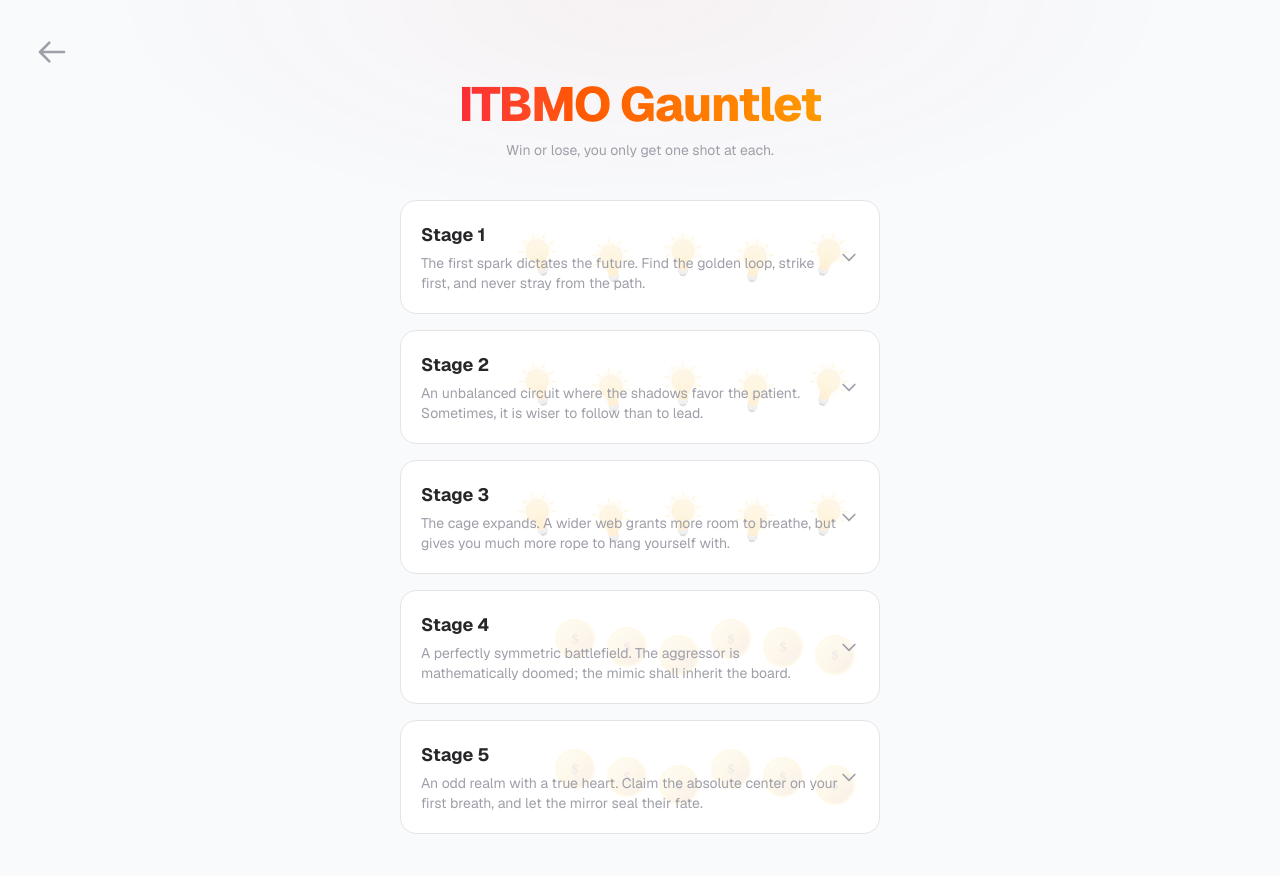
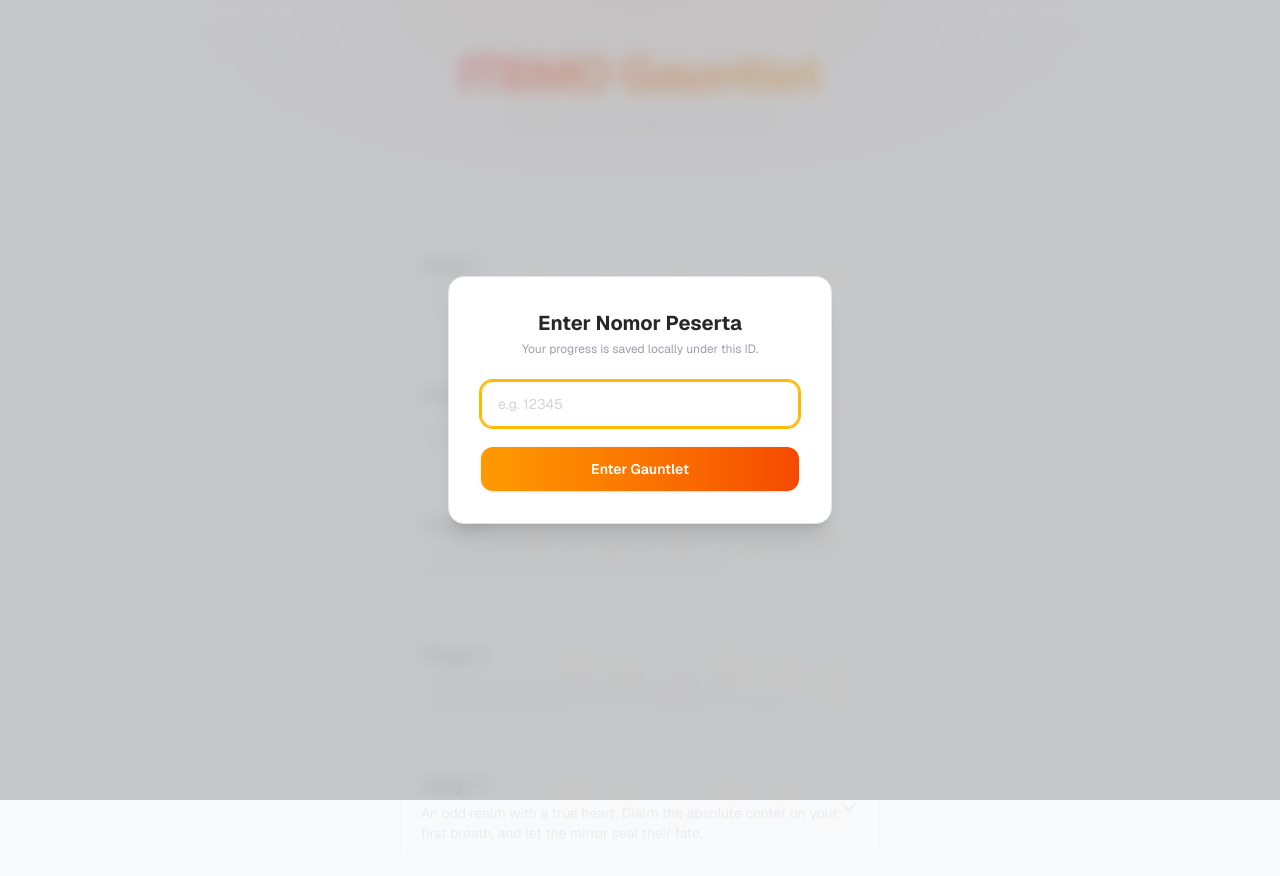
Before and after one commit to timoruslim/lamp-game, a Next.js app: page /gauntlet in a window 1280 px wide. Shown: the top 876 px of the page. Built offline with nearby package versions, Linux system fonts and the light colour scheme.

Commit message:
feat: add indexed progress - nomer peserta as ID for progress storage - landing page and texts formalized - tweak animations and hovers

```diff
--- a/src/app/gauntlet/page.tsx
+++ b/src/app/gauntlet/page.tsx
@@ -3,17 +3,20 @@
 /**
  * Gauntlet Hub — Displays 5 pre-configured game stages.
  *
- * Each stage can be played exactly once (win or lose).
- * Completed stages are greyed out and unclickable.
- * The user picks their turn order before launching each stage.
+ * Flow:
+ *   1. Page loads → modal overlay asks for Nomor Peserta.
+ *   2. On submit → load that participant's progress, dismiss modal.
+ *   3. Stagger-animate the header + stage cards.
+ *   4. Cards become interactable once the intro animation completes.
  */
 
-import { useState, useEffect, useCallback } from "react";
+import { useState, useEffect, useCallback, useRef } from "react";
 import { motion, AnimatePresence } from "framer-motion";
-import Link from "next/link";
 import { useRouter } from "next/navigation";
 import {
-  getGauntletProgress,
+  getParticipantProgress,
+  setActiveParticipant,
+  getActiveParticipant,
   type GauntletProgress,
   type StageResult,
 } from "@/src/lib/gauntletStorage";
@@ -34,15 +37,15 @@ interface StageConfig {
 }
 
 const stages: StageConfig[] = [
-  { id: 1, title: "Stage 1", subtitle: "The first spark dictates the future. Find the golden loop, strike first, and never stray from the path.", gameType: "lamp", params: { m: 7, n: 3 }, rules: "Toggle 1 of 7 bulbs per turn. No state may repeat; at most 3 bulbs may glow at once." },
+  { id: 1, title: "Stage 1", subtitle: "The first spark dictates the future. Find the golden loop, strike first, and never stray from the path.", gameType: "lamp", params: { m: 4, n: 4 }, rules: "Toggle 1 of 4 bulbs per turn. No state may repeat; at most 4 bulbs may glow at once." },
   { id: 2, title: "Stage 2", subtitle: "An unbalanced circuit where the shadows favor the patient. Sometimes, it is wiser to follow than to lead.", gameType: "lamp", params: { m: 6, n: 3 }, rules: "Toggle 1 of 6 bulbs per turn. No state may repeat; at most 3 bulbs may glow at once." },
   { id: 3, title: "Stage 3", subtitle: "The cage expands. A wider web grants more room to breathe, but gives you much more rope to hang yourself with.", gameType: "lamp", params: { m: 6, n: 4 }, rules: "Toggle 1 of 6 bulbs per turn. No state may repeat; at most 4 bulbs may glow at once." },
-  { id: 4, title: "Stage 4", subtitle: "A perfectly symmetric battlefield. The aggressor is mathematically doomed; the mimic shall inherit the board.", gameType: "coin", params: { m: 10, n: 10 }, rules: "Place a coin on a 10×10 grid. Coins block all 4 neighbors. The player with no valid moves loses." },
-  { id: 5, title: "Stage 5", subtitle: "An odd realm with a true heart. Claim the absolute center on your first breath, and let the mirror seal their fate.", gameType: "coin", params: { m: 9, n: 11 }, rules: "Place a coin on a 11×9 grid. Coins block all 4 neighbors. The player with no valid moves loses." },
+  { id: 4, title: "Stage 4", subtitle: "A perfectly symmetric battlefield. The aggressor is mathematically doomed; the mimic shall inherit the board.", gameType: "coin", params: { m: 10, n: 10 }, rules: "Place a coin on a 10×10 grid. Coins cannot be horizontally or vertically adjacent. The last player to move wins." },
+  { id: 5, title: "Stage 5", subtitle: "An odd realm with a true heart. Claim the absolute center on your first breath, and let the mirror seal their fate.", gameType: "coin", params: { m: 9, n: 11 }, rules: "Place a coin on a 11×9 grid. Coins cannot be horizontally or vertically adjacent. The last player to move wins." },
 ];
 
 /* ------------------------------------------------------------------ */
-/*  Result badge component                                             */
+/*  Result badge                                                       */
 /* ------------------------------------------------------------------ */
 
 function ResultBadge({ result }: { result: StageResult }) {
@@ -67,21 +70,62 @@ function ResultBadge({ result }: { result: StageResult }) {
 
 export default function GauntletHub() {
   const router = useRouter();
+
+  /* ---- Phase: "modal" → "ready" ---- */
+  const [phase, setPhase] = useState<"modal" | "ready">("modal");
+  const [participantId, setParticipantId] = useState("");
+  const [inputValue, setInputValue] = useState("");
+  const [inputError, setInputError] = useState(false);
   const [progress, setProgress] = useState<GauntletProgress>({});
   const [expandedStage, setExpandedStage] = useState<number | null>(null);
+  const [introAnimDone, setIntroAnimDone] = useState(false);
+  const inputRef = useRef<HTMLInputElement>(null);
 
-  /* Load progress from localStorage */
+  /* Check if there's already an active participant (e.g. returning from a game) */
   useEffect(() => {
-    setProgress(getGauntletProgress());
+    const existing = getActiveParticipant();
+    if (existing) {
+      setParticipantId(existing);
+      setProgress(getParticipantProgress(existing));
+      setPhase("ready");
+      setTimeout(() => setIntroAnimDone(true), 800 + stages.length * 100);
+    }
   }, []);
 
+  /* Auto-focus input when modal mounts */
+  useEffect(() => {
+    if (phase === "modal") {
+      setTimeout(() => inputRef.current?.focus(), 200);
+    }
+  }, [phase]);
+
+  /* ---- Modal submit ---- */
+  const handleModalSubmit = useCallback(() => {
+    const trimmed = inputValue.trim();
+    if (!trimmed) {
+      setInputError(true);
+      inputRef.current?.focus();
+      return;
+    }
+    playButtonClickSound();
+    setParticipantId(trimmed);
+    setActiveParticipant(trimmed);
+    setProgress(getParticipantProgress(trimmed));
+    setPhase("ready");
+
+    /* Mark intro animation done after stagger completes */
+    setTimeout(() => setIntroAnimDone(true), 800 + stages.length * 100);
+  }, [inputValue]);
+
+  /* ---- Stage interactions ---- */
   const handleStageClick = useCallback(
     (stage: StageConfig) => {
-      if (progress[String(stage.id)]) return; // already completed
+      if (!introAnimDone) return;
+      if (progress[String(stage.id)]) return;
       playButtonClickSound();
       setExpandedStage((prev) => (prev === stage.id ? null : stage.id));
     },
-    [progress]
+    [progress, introAnimDone]
   );
 
   const handleLaunch = useCallback(
@@ -94,10 +138,11 @@ export default function GauntletHub() {
         gauntletMode: "true",
         gauntletStage: String(stage.id),
         botFirst: String(!userIsFirst),
+        participantId,
       });
       router.push(`${basePath}?${params.toString()}`);
     },
-    [router]
+    [router, participantId]
   );
 
   /* Count progress */
@@ -115,27 +160,79 @@ export default function GauntletHub() {
         }}
       />
 
-      {/* Back button */}
+      {/* ============================================================ */}
+      {/*  MODAL OVERLAY — Nomor Peserta                                */}
+      {/* ============================================================ */}
+      <AnimatePresence>
+        {phase === "modal" && (
           <motion.div
+            key="modal-backdrop"
             initial={{ opacity: 0 }}
             animate={{ opacity: 1 }}
-        className="fixed top-6 left-6 z-[60]"
+            exit={{ opacity: 0 }}
+            transition={{ duration: 0.3 }}
+            className="fixed inset-0 z-50 flex items-center justify-center bg-black/20 backdrop-blur-sm"
           >
-        <Link
-          href="/"
-          className="p-3 text-zinc-400 hover:text-zinc-700 transition-all duration-300 flex items-center justify-center"
+            <motion.div
+              initial={{ opacity: 0, scale: 0.95, y: 12 }}
+              animate={{ opacity: 1, scale: 1, y: 0 }}
+              exit={{ opacity: 0, scale: 0.95, y: 12 }}
+              transition={{ type: "spring", stiffness: 400, damping: 30 }}
+              className="bg-white rounded-2xl shadow-xl border border-zinc-200 p-8 w-full max-w-sm mx-4"
             >
-          <svg className="w-8 h-8" fill="none" viewBox="0 0 24 24" stroke="currentColor">
-            <path strokeLinecap="round" strokeLinejoin="round" strokeWidth={2} d="M10 19l-7-7m0 0l7-7m-7 7h18" />
-          </svg>
-        </Link>
+              <h2 className="text-xl font-bold text-zinc-800 text-center mb-1">
+                Enter Nomor Peserta
+              </h2>
+              <p className="text-xs text-zinc-400 text-center mb-6">
+                Your progress is saved locally under this ID.
+              </p>
+
+              <input
+                ref={inputRef}
+                type="text"
+                value={inputValue}
+                onChange={(e) => {
+                  setInputValue(e.target.value);
+                  if (inputError) setInputError(false);
+                }}
+                onKeyDown={(e) => {
+                  if (e.key === "Enter") handleModalSubmit();
+                }}
+                placeholder="e.g. 12345"
+                className={[
+                  "w-full px-4 py-3 rounded-xl border text-sm text-zinc-800 placeholder-zinc-300",
+                  "focus:outline-none focus:ring-2 focus:ring-amber-400 focus:border-amber-400",
+                  "transition-all duration-200",
+                  inputError ? "border-red-400 ring-2 ring-red-200" : "border-zinc-300",
+                ].join(" ")}
+              />
+              {inputError && (
+                <p className="text-xs text-red-500 mt-1.5 ml-1">
+                  Please enter your nomor peserta.
+                </p>
+              )}
+
+              <motion.button
+                type="button"
+                whileHover={{ scale: 1.02 }}
+                whileTap={{ scale: 0.97 }}
+                onClick={handleModalSubmit}
+                className="w-full mt-5 px-4 py-3 rounded-xl text-sm font-semibold bg-gradient-to-r from-amber-500 to-orange-600 text-white shadow-sm cursor-pointer hover:shadow-amber-500/30 transition-shadow"
+              >
+                Enter Gauntlet
+              </motion.button>
             </motion.div>
+          </motion.div>
+        )}
+      </AnimatePresence>
 
-      {/* Header */}
+      {/* ============================================================ */}
+      {/*  HEADER                                                       */}
+      {/* ============================================================ */}
       <motion.div
-        initial={{ opacity: 0, y: -20 }}
-        animate={{ opacity: 1, y: 0 }}
-        transition={{ duration: 0.6 }}
+        initial={{ opacity: 0, y: -30 }}
+        animate={phase === "ready" ? { opacity: 1, y: 0 } : { opacity: 0.3, y: -30 }}
+        transition={{ duration: 0.6, delay: 0.1 }}
         className="z-10 text-center pt-20 pb-10 px-4"
       >
         <h1 className="text-4xl sm:text-5xl font-extrabold tracking-tight text-transparent bg-clip-text bg-gradient-to-r from-red-500 via-orange-500 to-amber-500">
@@ -144,32 +241,50 @@ export default function GauntletHub() {
         <p className="text-sm text-zinc-400 mt-3 max-w-md mx-auto">
           Win or lose, you only get one shot at each.
         </p>
+        {phase === "ready" && participantId && (
+          <motion.p
+            initial={{ opacity: 0 }}
+            animate={{ opacity: 1 }}
+            className="text-xs text-zinc-400 mt-2"
+          >
+            Peserta: <span className="font-semibold text-zinc-600">{participantId}</span>
             {completedCount > 0 && (
-          <p className="text-xs text-zinc-400 mt-2 tabular-nums">
-            {completedCount}/5 completed · {winCount} won
-          </p>
+              <span className="ml-2 tabular-nums">
+                · {completedCount}/5 completed · {winCount} won
+              </span>
+            )}
+          </motion.p>
         )}
       </motion.div>
 
-      {/* Stage list */}
+      {/* ============================================================ */}
+      {/*  STAGE LIST                                                    */}
+      {/* ============================================================ */}
       <div className="z-10 flex flex-col gap-4 w-full max-w-lg px-4 pb-20">
         {stages.map((stage, i) => {
           const result = progress[String(stage.id)] as StageResult | undefined;
           const isCompleted = !!result;
           const isExpanded = expandedStage === stage.id;
           const isLamp = stage.gameType === "lamp";
+          const isLocked = phase === "modal" || !introAnimDone;
 
           return (
             <motion.div
               key={stage.id}
-              initial={{ opacity: 0, y: 20 }}
-              animate={{ opacity: 1, y: 0 }}
-              transition={{ duration: 0.4, delay: i * 0.08 }}
+              initial={{ opacity: 0, y: 30 }}
+              animate={phase === "ready" ? { opacity: 1, y: 0 } : { opacity: 0.15, y: 30 }}
+              transition={{ duration: 0.45, delay: phase === "ready" ? 0.2 + i * 0.1 : 0 }}
+              onAnimationComplete={() => {
+                if (phase === "ready" && i === stages.length - 1) {
+                  setIntroAnimDone(true);
+                }
+              }}
             >
               <div
                 onClick={() => handleStageClick(stage)}
                 className={[
                   "relative rounded-2xl overflow-hidden border transition-all duration-300",
+                  isLocked ? "pointer-events-none" : "",
                   isCompleted
                     ? "opacity-50 cursor-not-allowed border-zinc-200 bg-zinc-100"
                     : "cursor-pointer border-zinc-200 bg-white hover:border-amber-400/60 hover:shadow-md",
@@ -178,7 +293,6 @@ export default function GauntletHub() {
                 {/* Decorative background pattern */}
                 <div className="absolute inset-0 pointer-events-none overflow-hidden">
                   {isLamp ? (
-                    /* Lamp pattern — scattered lamp icons */
                     <div className="absolute inset-0 flex flex-wrap items-center justify-end gap-4 pr-6 opacity-[0.25]">
                       {Array.from({ length: 5 }).map((_, j) => (
                         <img
@@ -191,7 +305,6 @@ export default function GauntletHub() {
                       ))}
                     </div>
                   ) : (
-                    /* Coin pattern — scattered coin circles */
                     <div className="absolute inset-0 flex flex-wrap items-center justify-end gap-3 pr-6 opacity-[0.08]">
                       {Array.from({ length: 6 }).map((_, j) => (
                         <div
```
Also changed, not shown: src/app/coin/page.tsx (+5 -4 lines), src/app/lamp/page.tsx (+5 -4 lines), src/lib/gauntletStorage.ts (+44 -24 lines). Lines whose indentation alone changed are shown as unchanged.
